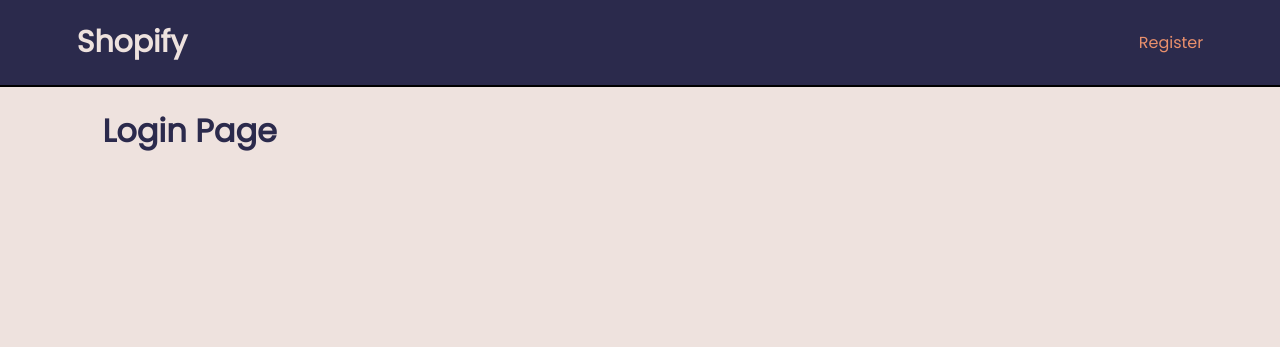
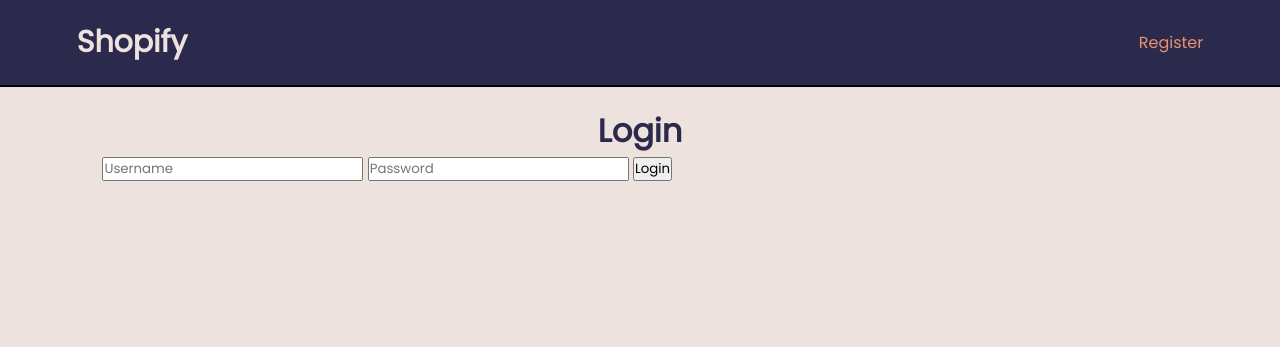
Before and after one commit to bsr4Ks/ecommerce, a Django app: page /shopify/login in a window 1280 px wide. Shown: the top 347 px of the page. Run offline with Django 4.2, Linux system fonts and the light colour scheme.

Commit message:
add login form

```diff
--- a/ecommerce/shopify/static/shopify/styles.css
+++ b/ecommerce/shopify/static/shopify/styles.css
@@ -17,7 +17,13 @@ body {
 }
 main {
     padding: 0 8%;
+}
+a {
+    text-decoration: none;
+}
 
+h1 {
+    text-align: center;
 }
 
 /*NAVIGATON BAR*/
--- a/ecommerce/shopify/templates/shopify/layout.html
+++ b/ecommerce/shopify/templates/shopify/layout.html
@@ -16,7 +16,7 @@
     <header>
         <nav>
             <ul>
-                <li class="logo">Shopify</li>
+                <a href="{% url 'index' %}"><li class="logo">Shopify</li></a>
                 {% if user.is_authenticated %}
                 <li>Head1</li>
                 <li>Head2</li>
--- a/ecommerce/shopify/templates/shopify/login.html
+++ b/ecommerce/shopify/templates/shopify/login.html
@@ -3,5 +3,11 @@
 {% block title %} login {% endblock %}
 
 {% block main %}
-    <h1>Login Page</h1>
+    <h1>Login</h1>
+    <form action="" method="post">
+        {% csrf_token %}
+        <input type="text", name="username", placeholder="Username">
+        <input type="password", name="password", placeholder="Password">
+        <input type="submit", value="Login">
+    </form>
 {% endblock %}
```
